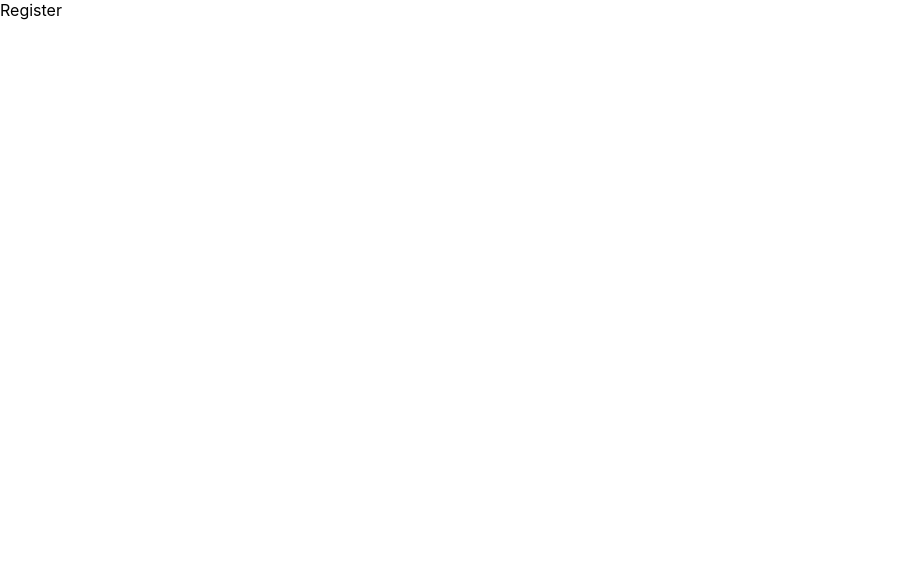
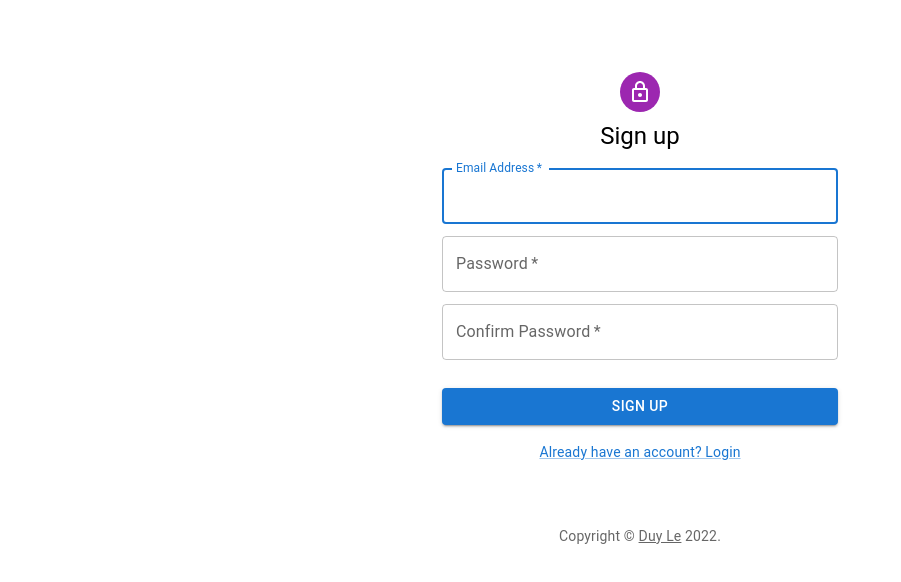
Before and after one commit to iamdooboy/expense-app-client, a React (Create React App) app: page /register in a window 1280 px wide. Shown: the top 582 px of the page, without its empty margins (0-901 px from the left). Built offline with nearby package versions, Linux system fonts and the light colour scheme.

Commit message:
added register page and connected it to the backend

```diff
--- a/src/App.js
+++ b/src/App.js
@@ -1,8 +1,8 @@
 import { BrowserRouter, Route, Routes } from 'react-router-dom';
 import './App.css';
 import Home from './pages/Home';
-import Login from './pages/Login';
-import Register from './pages/Register';
+import { Login } from './pages/Login';
+import { Register } from './pages/Register';
 
 function App() {
     return (
--- a/src/components/login/CustomErrorField.js
+++ b/src/components/login/CustomErrorField.js
@@ -7,6 +7,7 @@ const CssTextField = styled(Paper)({
     backgroundColor: '#fcaea0',
     color: '#1c1d1f',
     padding: '5px',
+    marginBottom: '5px',
 });
 
 export const CustomErrorField = (props) => {
--- a/src/pages/Register.js
+++ b/src/pages/Register.js
@@ -1,7 +1,139 @@
-import React from 'react';
+import { useState } from 'react';
+import { useDispatch } from 'react-redux';
+import { Link as RouterLink } from 'react-router-dom';
+import Avatar from '@mui/material/Avatar';
+import Button from '@mui/material/Button';
+import TextField from '@mui/material/TextField';
+import Link from '@mui/material/Link';
+import Grid from '@mui/material/Grid';
+import Box from '@mui/material/Box';
+import LockOutlinedIcon from '@mui/icons-material/LockOutlined';
+import Typography from '@mui/material/Typography';
+import Container from '@mui/material/Container';
+import { registerUserAction } from '../redux/slices/users/usersSlices';
+import { CustomErrorField } from '../components/login/CustomErrorField';
 
-const Register = () => {
-    return <div>Register</div>;
+const Copyright = (props) => {
+    return (
+        <Typography
+            variant='body2'
+            color='text.secondary'
+            align='center'
+            {...props}>
+            {'Copyright © '}
+            <Link color='inherit' href='https://material-ui.com/'>
+                Duy Le
+            </Link>{' '}
+            {new Date().getFullYear()}
+            {'.'}
+        </Typography>
+    );
 };
 
-export default Register;
+export const Register = (props) => {
+    const dispatch = useDispatch();
+    const [matchingPasswords, setMatchingPasswords] = useState(false);
+    const [passwordStrength, setPasswordStrength] = useState(false);
+    let errorLabel = '';
+
+    const submitHandler = (event) => {
+        event.preventDefault();
+        const data = new FormData(event.currentTarget);
+
+        if (data.get('password') === data.get('confirm')) {
+            const userData = {
+                email: data.get('email'),
+                password: data.get('password'),
+            };
+            dispatch(registerUserAction(userData));
+        } else {
+            setMatchingPasswords(true);
+            setPasswordStrength(false);
+        }
+    };
+
+    return (
+        <Container component='main' maxWidth='xs'>
+            <Box
+                sx={{
+                    marginTop: 8,
+                    display: 'flex',
+                    flexDirection: 'column',
+                    alignItems: 'center',
+                }}>
+                <Avatar sx={{ m: 1, bgcolor: 'secondary.main' }}>
+                    <LockOutlinedIcon />
+                </Avatar>
+                <Typography variant='h5'>Sign up</Typography>
+                <Box
+                    component='form'
+                    onSubmit={submitHandler}
+                    noValidate
+                    sx={{ mt: 1 }}>
+                    {matchingPasswords ? (
+                        <CustomErrorField>
+                            Password doesn't match
+                        </CustomErrorField>
+                    ) : (
+                        ''
+                    )}
+                    <TextField
+                        required
+                        fullWidth
+                        name='email'
+                        label='Email Address'
+                        type='email'
+                        id='email'
+                        margin='dense'
+                        autoFocus
+                    />
+                    <TextField
+                        error={passwordStrength}
+                        required
+                        fullWidth
+                        name='password'
+                        label='Password'
+                        type='password'
+                        margin='dense'
+                        id='password'
+                        helperText={passwordStrength ? 'Password is weak' : ''}
+                        onBlur={(e) => {
+                            if (e.target.value.length < 6) {
+                                setPasswordStrength(true);
+                            } else {
+                                setPasswordStrength(false);
+                            }
+                        }}
+                    />
+                    <TextField
+                        required
+                        fullWidth
+                        name='confirm'
+                        label='Confirm Password'
+                        type='password'
+                        id='confirm'
+                        margin='dense'
+                    />
+                    <Button
+                        type='submit'
+                        fullWidth
+                        variant='contained'
+                        sx={{ mt: 3, mb: 2 }}>
+                        Sign Up
+                    </Button>
+                    <Grid container justifyContent='center'>
+                        <Grid item>
+                            <Link
+                                variant='body2'
+                                component={RouterLink}
+                                to='/login'>
+                                Already have an account? Login
+                            </Link>
+                        </Grid>
+                    </Grid>
+                </Box>
+            </Box>
+            <Copyright sx={{ mt: 8, mb: 4 }} />
+        </Container>
+    );
+};
--- a/src/redux/slices/users/usersSlices.js
+++ b/src/redux/slices/users/usersSlices.js
@@ -15,7 +15,9 @@ const UserActions = (actionType, path) => {
 
             try {
                 const { data } = await axios.post(url, userData, config);
-                localStorage.setItem('userId', JSON.stringify(data));
+                if (path === '/login') {
+                    localStorage.setItem('userId', JSON.stringify(data));
+                }
                 return data;
             } catch (error) {
                 if (!error.response) {
@@ -31,6 +33,8 @@ const UserActions = (actionType, path) => {
 };
 
 export const loginUserAction = UserActions('users/login', '/login');
+
+export const registerUserAction = UserActions('users/register', '/register');
 
 //get user from local storage
 const getUserFromStorage = localStorage.getItem('userId')
@@ -67,6 +71,33 @@ const userSlices = createSlice({
             state.userAppError = action?.payload?.msg;
             state.userServerError = action.error.message;
         });
+
+        //////////////////////////////
+        ////////// REGISTER //////////
+        //////////////////////////////
+
+        //pending register
+        builder.addCase(registerUserAction.pending, (state, action) => {
+            state.userLoading = true;
+            state.userAppError = undefined;
+            state.userServerError = undefined;
+        });
+
+        //success register
+        builder.addCase(registerUserAction.fulfilled, (state, action) => {
+            console.log(action);
+            state.userData = action?.payload;
+            state.userLoading = false;
+            state.userAppError = undefined;
+            state.userServerError = undefined;
+        });
+
+        //rejected register
+        builder.addCase(registerUserAction.rejected, (state, action) => {
+            state.userLoading = false;
+            state.userAppError = action?.payload?.msg;
+            state.userServerError = action.error.message;
+        });
     },
 });
 
```
Also changed, not shown: src/pages/Login.js (+3 -117 lines).
